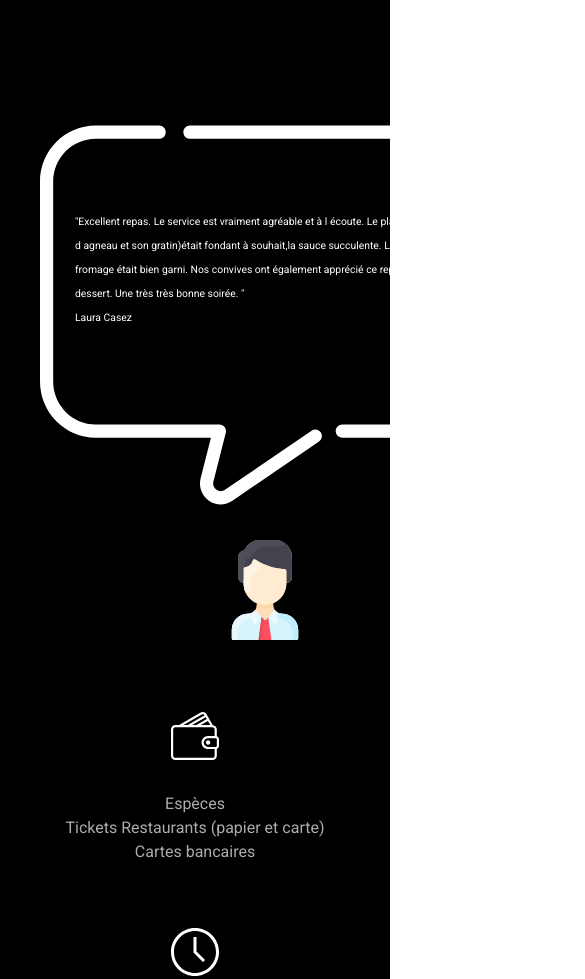
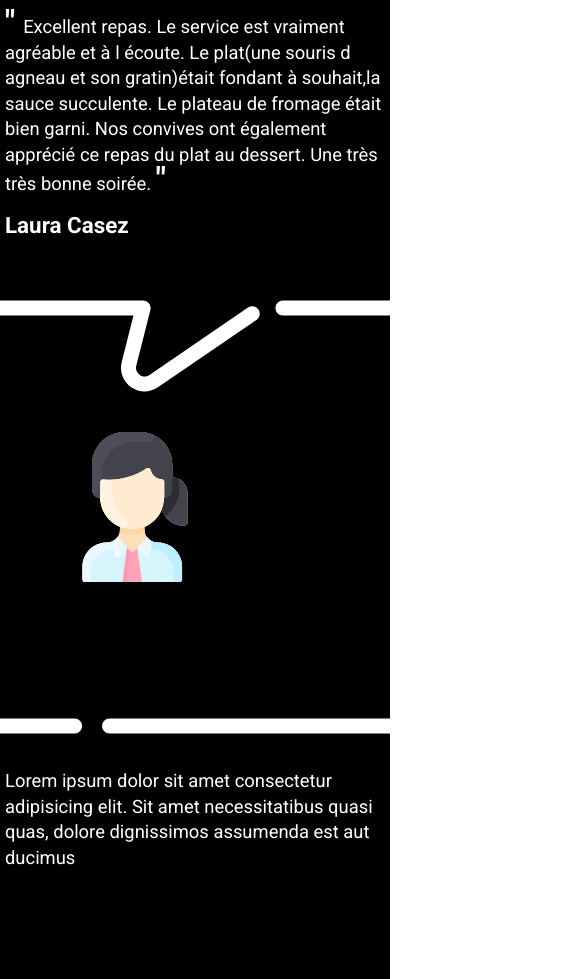
Before and after one commit to fmarc39/teranga, a plain HTML site: page index.html in a window 390 px wide. Shown: the part 7064-8043 px from the top of the page, 585 px wide, since content can reach past the window. Drawn offline with Linux system fonts and the light colour scheme; files whose address does not match are found by name.

Commit message:
fonctionnalité de la section avis

```diff
--- a/css/style.scss
+++ b/css/style.scss
@@ -205,7 +205,6 @@ body {
     justify-content: start;
     align-items: center;
     width: 25%;
-    margin: 2.5rem 0;
     text-align: center;
     font-size: $medFont;
     padding: 1.5rem;
@@ -256,21 +255,24 @@ body {
 .comments {
 
     background-color: black;
-    height: 800px;
     display: flex;
+    flex-wrap: wrap;
+    padding-bottom: $marginBottom;
 
 
 }
 
 .speech-bubble {
 
-    height: 450px;
+    height: px;
+
 
 }
 
 .avatar {
 
-    height: 100px;
+    height: 150px;
+    margin-right: 120px;
 }
 
 .comments__elts {
@@ -279,8 +281,10 @@ body {
     flex-direction: column-reverse;
     align-items: center;
     position: relative;
-    flex: 50%;
+    flex: calc(50% - 1rem);
     padding: 2.5rem;
+    margin-right: 1rem;
+    margin-bottom: 1rem;
 
 }
 
@@ -288,11 +292,27 @@ body {
 
     color: white;
     position: absolute;
-    top: 330px;
+    top: 130px;
     display: inline-block;
     height: 180px;
     width: 380px;
-    line-height: 1.5rem;
+    line-height: 1.6rem;
+    font-size: 1.15rem;
+}
+
+.name {
+
+    margin-top: 1rem;
+    display: inline-block;
+    font-weight: bold;
+    font-size: 1.4rem;
+}
+
+.quote {
+
+    font-weight: bold;
+    font-size: 2rem;
+
 }
 
 
@@ -410,6 +430,12 @@ body {
         max-width: 50%;
       }
 
+      .comments__elts {
+
+        flex: 100%;
+        max-width: 100%;
+    }
+
     .galery, .services {
 
         padding: 4rem 5rem;
--- a/index.html
+++ b/index.html
@@ -110,14 +110,26 @@
 
         <section class="comments">
             <div class="comments__elts">
-                <img src="./assets/icons/avatar/man (1).svg" alt="" class="comment-img avatar">
-                <p class="comments__avis"> <span>"</span>Excellent repas. Le service est vraiment agréable et à l écoute.  Le plat(une souris d agneau et son gratin)était fondant à souhait,la sauce succulente. Le plateau de fromage était bien garni. Nos convives ont également apprécié ce repas du plat au dessert. Une très très bonne soirée. <span>"</span><br>
-                <span>Laura Casez</span></p>
+                <img src="./assets/icons/avatar/woman.svg" alt="" class="comment-img avatar">
+                <p class="comments__avis"> <span class="quote">" </span>Excellent repas. Le service est vraiment agréable et à l écoute.  Le plat(une souris d agneau et son gratin)était fondant à souhait,la sauce succulente. Le plateau de fromage était bien garni. Nos convives ont également apprécié ce repas du plat au dessert. Une très très bonne soirée. <span class='quote'>"</span><br>
+                <span class='name'>Laura Casez</span></p>
                 <img src="./assets/icons/speech-bubble.svg" alt="" class="comment-img speech-bubble">
             </div>
 
             <div class="comments__elts">
                 <img src="./assets/icons/avatar/man (1).svg" alt="" class="comment-img avatar">
+                <p class="comments__avis">Lorem ipsum dolor sit amet consectetur adipisicing elit. Sit amet necessitatibus quasi quas, dolore dignissimos assumenda est aut ducimus</p>
+                <img src="./assets/icons/speech-bubble.svg" alt="" class="comment-img speech-bubble">
+            </div>
+
+            <div class="comments__elts">
+                <img src="./assets/icons/avatar/woman (1).svg" alt="" class="comment-img avatar">
+                <p class="comments__avis">Lorem ipsum dolor sit amet consectetur adipisicing elit. Sit amet necessitatibus quasi quas, dolore dignissimos assumenda est aut ducimus</p>
+                <img src="./assets/icons/speech-bubble.svg" alt="" class="comment-img speech-bubble">
+            </div>
+
+            <div class="comments__elts">
+                <img src="./assets/icons/avatar/man.svg" alt="" class="comment-img avatar">
                 <p class="comments__avis">Lorem ipsum dolor sit amet consectetur adipisicing elit. Sit amet necessitatibus quasi quas, dolore dignissimos assumenda est aut ducimus</p>
                 <img src="./assets/icons/speech-bubble.svg" alt="" class="comment-img speech-bubble">
             </div>
```
Also changed, not shown: css/style.css, 1 other file.
